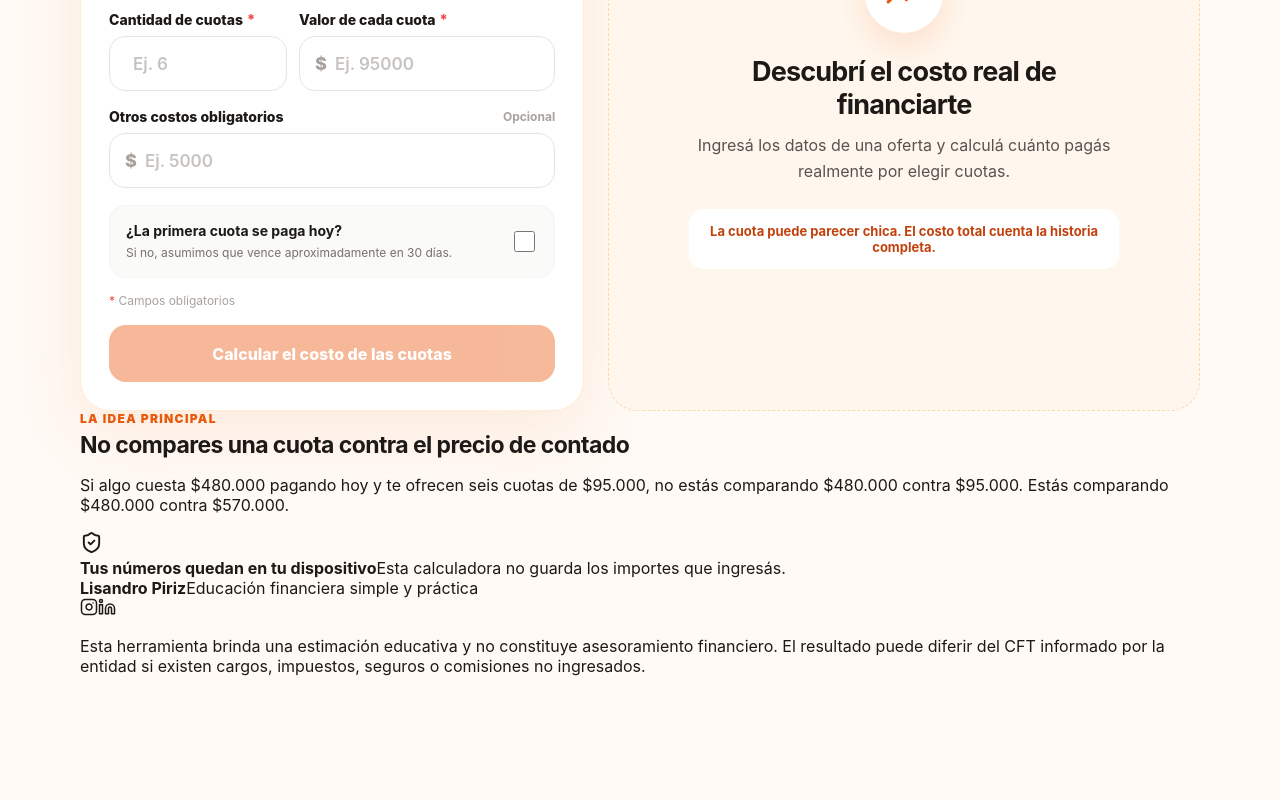
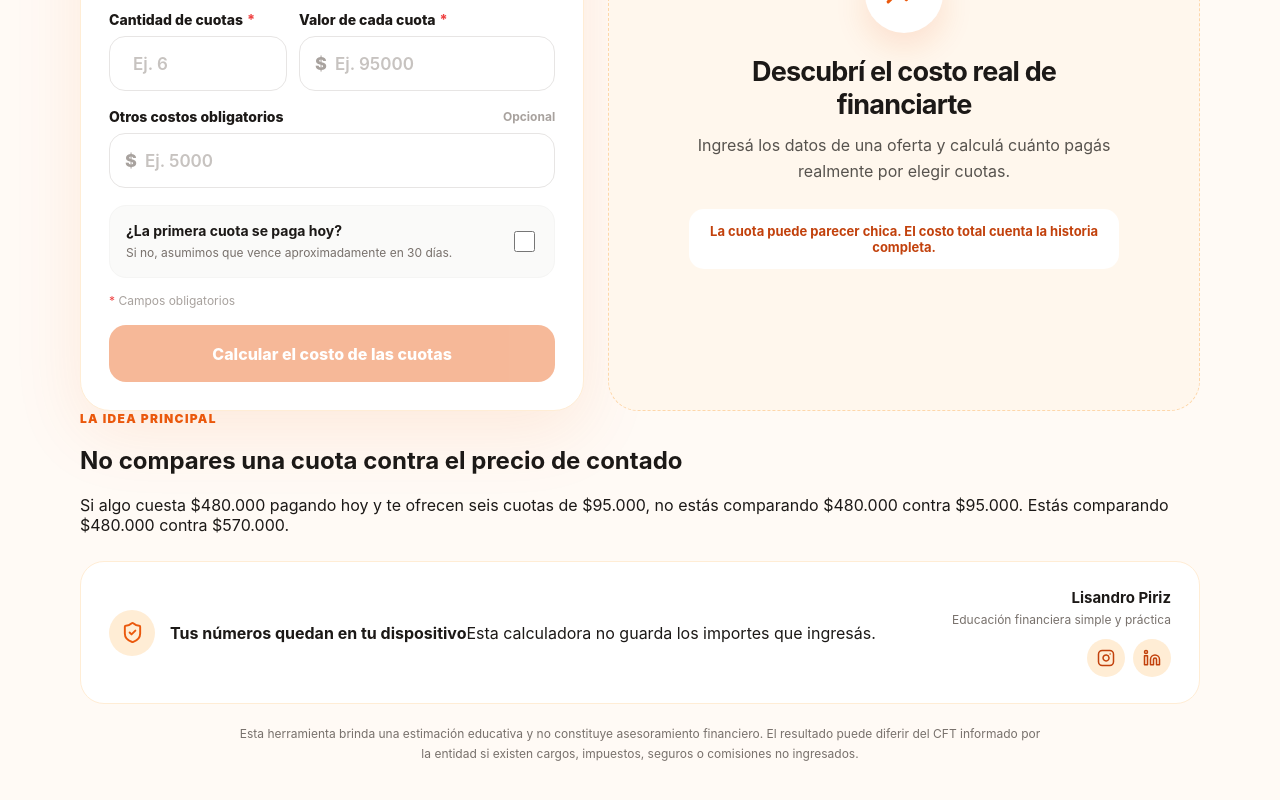
Before and after one commit to pirizlisandrouba-star/calculadora-de-cuotas, a Next.js app: page / in a window 1280 px wide. Shown: the part 592-1392 px from the top of the page. Before the commit the page ends 1326 px from the top, so only its background shows below. Built offline with nearby package versions, Linux system fonts and the light colour scheme.

Commit message:
Update globals.css
v4

```diff
--- a/app/globals.css
+++ b/app/globals.css
@@ -6,567 +6,156 @@
   --orange-500: #f97316;
   --orange-600: #ea580c;
   --orange-700: #c2410c;
-
   --stone-50: #fafaf9;
   --stone-100: #f5f5f4;
   --stone-200: #e7e5e4;
   --stone-400: #a8a29e;
   --stone-500: #78716c;
   --stone-600: #57534e;
-  --stone-800: #292524;
   --stone-900: #1c1917;
   --black: #0c0a09;
   --white: #ffffff;
-
   --green: #34d399;
   --red: #ef4444;
 }
 
-* {
-  box-sizing: border-box;
-}
-
-html {
-  scroll-behavior: smooth;
-}
-
+* { box-sizing: border-box; }
+html { scroll-behavior: smooth; }
 body {
   margin: 0;
   color: var(--stone-900);
   background: #fffaf5;
-  font-family:
-    Inter,
-    ui-sans-serif,
-    system-ui,
-    -apple-system,
-    BlinkMacSystemFont,
-    "Segoe UI",
-    sans-serif;
+  font-family: Inter, ui-sans-serif, system-ui, -apple-system, BlinkMacSystemFont, "Segoe UI", sans-serif;
 }
-
-button,
-input {
-  font: inherit;
-}
-
-button,
-a,
-input {
-  -webkit-tap-highlight-color: transparent;
-}
-
-button {
-  border: 0;
-}
-
-a {
-  color: inherit;
-  text-decoration: none;
-}
+button, input { font: inherit; }
+button, a, input { -webkit-tap-highlight-color: transparent; }
+button { border: 0; }
+a { color: inherit; text-decoration: none; }
 
 .site {
   min-height: 100vh;
   overflow: hidden;
-  background:
-    radial-gradient(
-      circle at 85% 10%,
-      rgba(251, 146, 60, 0.14),
-      transparent 28rem
-    ),
-    #fffaf5;
+  background: radial-gradient(circle at 85% 10%, rgba(251,146,60,.14), transparent 28rem), #fffaf5;
+}
+.container { width: min(1120px, calc(100% - 32px)); margin: 0 auto; padding: 32px 0 42px; }
+.header { display: flex; align-items: center; justify-content: space-between; gap: 20px; margin-bottom: 54px; }
+.brand-pill {
+  display: inline-flex; align-items: center; gap: 8px; padding: 7px 12px;
+  color: var(--orange-700); background: var(--orange-100); border-radius: 999px;
+  font-size: 12px; font-weight: 800; letter-spacing: .08em; text-transform: uppercase;
+}
+.author { margin: 8px 0 0; color: var(--stone-500); font-size: 14px; font-weight: 700; }
+.social-header { display: flex; gap: 9px; }
+.social-link {
+  display: inline-flex; align-items: center; gap: 8px; min-height: 42px; padding: 0 15px;
+  color: var(--orange-700); background: var(--white); border: 1px solid var(--orange-200);
+  border-radius: 999px; box-shadow: 0 5px 16px rgba(234,88,12,.07);
+  font-size: 14px; font-weight: 750; transition: transform 160ms ease, background 160ms ease;
+}
+.social-link:hover { background: var(--orange-50); transform: translateY(-1px); }
+
+.hero { max-width: 790px; margin-bottom: 38px; }
+.hero h1 { margin: 0; font-size: clamp(42px,7vw,72px); line-height: .98; letter-spacing: -.055em; }
+.hero h1 span { color: var(--orange-600); }
+.hero p { max-width: 680px; margin: 22px 0 0; color: var(--stone-600); font-size: clamp(17px,2vw,20px); line-height: 1.6; }
+
+.calculator-grid { display: grid; grid-template-columns: minmax(0,.92fr) minmax(0,1.08fr); gap: 24px; align-items: stretch; }
+.form-card, .result-card { min-width: 0; border-radius: 30px; }
+.form-card { padding: 28px; background: var(--white); border: 1px solid var(--orange-100); box-shadow: 0 22px 70px rgba(234,88,12,.1); }
+.section-heading { display: flex; align-items: center; justify-content: space-between; gap: 16px; margin-bottom: 24px; }
+.eyebrow, .result-eyebrow { margin: 0 0 5px; color: var(--orange-600); font-size: 12px; font-weight: 900; letter-spacing: .11em; text-transform: uppercase; }
+.section-heading h2 { margin: 0; font-size: 23px; letter-spacing: -.025em; }
+.reset-button { padding: 8px 12px; color: var(--stone-500); background: var(--stone-100); border-radius: 999px; cursor: pointer; font-size: 13px; font-weight: 750; }
+.form-fields { display: flex; flex-direction: column; gap: 17px; }
+.field-row { display: grid; grid-template-columns: .82fr 1.18fr; gap: 12px; }
+.field { display: block; min-width: 0; }
+.field-label { display: flex; align-items: center; justify-content: space-between; gap: 8px; margin-bottom: 8px; font-size: 14px; font-weight: 800; }
+.field-label small { color: var(--stone-400); font-size: 12px; font-weight: 650; }
+.required-mark { margin-left: 4px; color: var(--red); }
+.input-wrapper {
+  display: flex; align-items: center; min-height: 55px; padding: 0 15px; background: var(--white);
+  border: 1px solid var(--stone-200); border-radius: 16px; transition: border-color 160ms ease, box-shadow 160ms ease;
+}
+.input-wrapper:focus-within { border-color: var(--orange-500); box-shadow: 0 0 0 4px var(--orange-100); }
+.input-prefix { color: var(--stone-400); font-size: 18px; font-weight: 800; }
+.input-wrapper input { width: 100%; min-width: 0; padding: 14px 8px; color: var(--stone-900); background: transparent; border: 0; outline: 0; font-size: 17px; font-weight: 800; }
+.input-wrapper input::placeholder { color: #c7c3c0; font-weight: 600; }
+.checkbox-card { display: flex; align-items: center; justify-content: space-between; gap: 18px; padding: 16px; background: var(--stone-50); border: 1px solid var(--stone-100); border-radius: 17px; cursor: pointer; }
+.checkbox-card strong, .checkbox-card span { display: block; }
+.checkbox-card strong { margin-bottom: 5px; font-size: 14px; }
+.checkbox-card span { color: var(--stone-500); font-size: 12px; line-height: 1.45; }
+.checkbox-card input { width: 21px; height: 21px; flex: 0 0 auto; accent-color: var(--orange-600); }
+.required-legend { margin: -2px 0 0; color: var(--stone-400); font-size: 12px; }
+.required-legend span { color: var(--red); }
+.calculate-button { min-height: 57px; padding: 0 20px; color: var(--white); background: var(--orange-600); border-radius: 17px; box-shadow: 0 14px 30px rgba(234,88,12,.24); cursor: pointer; font-weight: 850; transition: background 160ms ease, transform 160ms ease, opacity 160ms ease; }
+.calculate-button:hover:not(:disabled) { background: var(--orange-700); transform: translateY(-1px); }
+.calculate-button:disabled { box-shadow: none; cursor: not-allowed; opacity: .42; }
+
+.result-card { min-height: 540px; padding: 30px; }
+.result-card-empty { display: flex; align-items: center; justify-content: center; background: var(--orange-50); border: 1px dashed var(--orange-200); }
+.result-card-active { color: var(--white); background: radial-gradient(circle at top right, rgba(249,115,22,.24), transparent 16rem), var(--black); box-shadow: 0 26px 70px rgba(28,25,23,.24); }
+.empty-result { max-width: 430px; text-align: center; }
+.empty-icon { display: inline-flex; align-items: center; justify-content: center; width: 78px; height: 78px; margin-bottom: 22px; color: var(--orange-600); background: var(--white); border-radius: 50%; box-shadow: 0 13px 32px rgba(234,88,12,.14); }
+.empty-result h2 { margin: 0; font-size: 27px; letter-spacing: -.03em; }
+.empty-result p { margin: 12px 0 0; color: var(--stone-600); line-height: 1.6; }
+.empty-tip { margin-top: 25px; padding: 14px 17px; color: var(--orange-700); background: var(--white); border-radius: 15px; font-size: 13px; font-weight: 750; }
+.result-eyebrow { color: var(--orange-400); margin-bottom: 15px; letter-spacing: .13em; }
+.main-result { padding: 24px; background: rgba(255,255,255,.08); border: 1px solid rgba(255,255,255,.08); border-radius: 23px; }
+.main-result > span { display: block; color: #d6d3d1; font-size: 14px; }
+.main-result > strong { display: block; margin-top: 4px; color: var(--white); font-size: clamp(38px,6vw,56px); line-height: 1.05; letter-spacing: -.045em; overflow-wrap: anywhere; }
+.result-difference { margin: 13px 0 0; font-size: 17px; font-weight: 850; }
+.result-difference.expensive { color: var(--orange-400); }
+.result-difference.favorable { color: var(--green); }
+.metrics-grid { display: grid; grid-template-columns: 1fr 1fr; gap: 12px; margin-top: 13px; }
+.metric { padding: 17px; background: rgba(255,255,255,.08); border-radius: 17px; }
+.metric span, .metric strong { display: block; }
+.metric span { min-height: 34px; color: var(--stone-400); font-size: 12px; line-height: 1.4; }
+.metric strong { margin-top: 6px; font-size: 21px; overflow-wrap: anywhere; }
+.annual-rate { margin-top: 13px; padding: 20px; background: rgba(249,115,22,.11); border: 1px solid rgba(251,146,60,.28); border-radius: 19px; }
+.annual-rate span, .annual-rate strong { display: block; }
+.annual-rate span { color: #fdba74; font-size: 13px; font-weight: 750; }
+.annual-rate strong { margin-top: 3px; color: var(--orange-400); font-size: 38px; overflow-wrap: anywhere; }
+.annual-rate p { margin: 8px 0 0; color: var(--stone-400); font-size: 11px; line-height: 1.5; }
+.human-summary { margin: 15px 0 0; padding: 16px; color: #e7e5e4; background: rgba(255,255,255,.05); border-radius: 15px; font-size: 13px; line-height: 1.55; }
+.human-summary strong { color: var(--white); }
+
+.footer { display: flex; align-items: center; justify-content: space-between; gap: 32px; margin-top: 26px; padding: 26px 28px; background: var(--white); border: 1px solid var(--orange-100); border-radius: 24px; }
+.privacy { display: flex; align-items: center; gap: 15px; min-width: 0; }
+.privacy-icon { display: flex; align-items: center; justify-content: center; width: 46px; height: 46px; flex: 0 0 46px; color: var(--orange-600); background: var(--orange-100); border-radius: 50%; }
+.footer-text { min-width: 0; }
+.footer-text strong, .footer-text span, .footer-brand strong, .footer-brand > span { display: block; }
+.footer-text strong { color: var(--stone-900); font-size: 15px; line-height: 1.4; }
+.footer-text span { margin-top: 5px; color: var(--stone-500); font-size: 13px; line-height: 1.5; }
+.footer-brand { flex: 0 0 auto; text-align: right; }
+.footer-brand strong { color: var(--stone-900); font-size: 15px; }
+.footer-brand > span { margin-top: 5px; color: var(--stone-500); font-size: 12px; }
+.footer-socials { display: flex; justify-content: flex-end; gap: 8px; margin-top: 12px; }
+.footer-socials a { display: flex; align-items: center; justify-content: center; width: 38px; height: 38px; color: var(--orange-700); background: var(--orange-100); border-radius: 50%; transition: background 160ms ease, transform 160ms ease; }
+.footer-socials a:hover { background: var(--orange-200); transform: translateY(-1px); }
+.disclaimer { max-width: 850px; margin: 20px auto 0; padding: 0 20px; color: var(--stone-500); font-size: 12px; line-height: 1.65; text-align: center; }
+
+@media (max-width: 820px) {
+  .calculator-grid { grid-template-columns: 1fr; }
+  .result-card { min-height: 500px; }
 }
 
-.container {
-  width: min(1120px, calc(100% - 32px));
-  margin: 0 auto;
-  padding: 32px 0 42px;
+@media (max-width: 650px) {
+  .container { width: min(100% - 22px,1120px); padding-top: 19px; }
+  .header { margin-bottom: 38px; }
+  .social-link { width: 41px; padding: 0; justify-content: center; }
+  .social-link span { display: none; }
+  .hero h1 { font-size: 43px; }
+  .hero p { font-size: 16px; }
+  .form-card, .result-card { padding: 20px; border-radius: 23px; }
+  .field-row { grid-template-columns: 1fr; }
+  .main-result > strong { font-size: 39px; }
+  .annual-rate strong { font-size: 33px; }
+  .footer { align-items: flex-start; flex-direction: column; gap: 24px; padding: 22px; }
+  .footer-brand { width: 100%; padding-top: 20px; border-top: 1px solid var(--stone-100); text-align: left; }
+  .footer-socials { justify-content: flex-start; }
+  .disclaimer { padding: 0 8px; }
 }
 
-.header {
-  display: flex;
-  align-items: center;
-  justify-content: space-between;
-  gap: 20px;
-  margin-bottom: 54px;
+@media (max-width: 390px) {
+  .metrics-grid { grid-template-columns: 1fr; }
 }
-
-.brand-pill {
-  display: inline-flex;
-  align-items: center;
-  gap: 8px;
-  padding: 7px 12px;
-  color: var(--orange-700);
-  background: var(--orange-100);
-  border-radius: 999px;
-  font-size: 12px;
-  font-weight: 800;
-  letter-spacing: 0.08em;
-  text-transform: uppercase;
-}
-
-.author {
-  margin: 8px 0 0;
-  color: var(--stone-500);
-  font-size: 14px;
-  font-weight: 700;
-}
-
-.social-header {
-  display: flex;
-  gap: 9px;
-}
-
-.social-link {
-  display: inline-flex;
-  align-items: center;
-  gap: 8px;
-  min-height: 42px;
-  padding: 0 15px;
-  color: var(--orange-700);
-  background: var(--white);
-  border: 1px solid var(--orange-200);
-  border-radius: 999px;
-  box-shadow: 0 5px 16px rgba(234, 88, 12, 0.07);
-  font-size: 14px;
-  font-weight: 750;
-  transition:
-    transform 160ms ease,
-    background 160ms ease;
-}
-
-.social-link:hover {
-  background: var(--orange-50);
-  transform: translateY(-1px);
-}
-
-.hero {
-  max-width: 790px;
-  margin-bottom: 38px;
-}
-
-.hero h1 {
-  margin: 0;
-  font-size: clamp(42px, 7vw, 72px);
-  line-height: 0.98;
-  letter-spacing: -0.055em;
-}
-
-.hero h1 span {
-  color: var(--orange-600);
-}
-
-.hero p {
-  max-width: 680px;
-  margin: 22px 0 0;
-  color: var(--stone-600);
-  font-size: clamp(17px, 2vw, 20px);
-  line-height: 1.6;
-}
-
-.calculator-grid {
-  display: grid;
-  grid-template-columns: minmax(0, 0.92fr) minmax(0, 1.08fr);
-  gap: 24px;
-  align-items: stretch;
-}
-
-.form-card,
-.result-card {
-  min-width: 0;
-  border-radius: 30px;
-}
-
-.form-card {
-  padding: 28px;
-  background: var(--white);
-  border: 1px solid var(--orange-100);
-  box-shadow: 0 22px 70px rgba(234, 88, 12, 0.1);
-}
-
-.section-heading {
-  display: flex;
-  align-items: center;
-  justify-content: space-between;
-  gap: 16px;
-  margin-bottom: 24px;
-}
-
-.eyebrow {
-  margin: 0 0 5px;
-  color: var(--orange-600);
-  font-size: 12px;
-  font-weight: 900;
-  letter-spacing: 0.11em;
-  text-transform: uppercase;
-}
-
-.section-heading h2,
-.explanation h2 {
-  margin: 0;
-  font-size: 23px;
-  letter-spacing: -0.025em;
-}
-
-.reset-button {
-  padding: 8px 12px;
-  color: var(--stone-500);
-  background: var(--stone-100);
-  border-radius: 999px;
-  cursor: pointer;
-  font-size: 13px;
-  font-weight: 750;
-}
-
-.form-fields {
-  display: flex;
-  flex-direction: column;
-  gap: 17px;
-}
-
-.field-row {
-  display: grid;
-  grid-template-columns: 0.82fr 1.18fr;
-  gap: 12px;
-}
-
-.field {
-  display: block;
-  min-width: 0;
-}
-
-.field-label {
-  display: flex;
-  align-items: center;
-  justify-content: space-between;
-  gap: 8px;
-  margin-bottom: 8px;
-  font-size: 14px;
-  font-weight: 800;
-}
-
-.field-label small {
-  color: var(--stone-400);
-  font-size: 12px;
-  font-weight: 650;
-}
-
-.required-mark {
-  margin-left: 4px;
-  color: var(--red);
-}
-
-.input-wrapper {
-  display: flex;
-  align-items: center;
-  min-height: 55px;
-  padding: 0 15px;
-  background: var(--white);
-  border: 1px solid var(--stone-200);
-  border-radius: 16px;
-  transition:
-    border-color 160ms ease,
-    box-shadow 160ms ease;
-}
-
-.input-wrapper:focus-within {
-  border-color: var(--orange-500);
-  box-shadow: 0 0 0 4px var(--orange-100);
-}
-
-.input-prefix {
-  color: var(--stone-400);
-  font-size: 18px;
-  font-weight: 800;
-}
-
-.input-wrapper input {
-  width: 100%;
-  min-width: 0;
-  padding: 14px 8px;
-  color: var(--stone-900);
-  background: transparent;
-  border: 0;
-  outline: 0;
-  font-size: 17px;
-  font-weight: 800;
-}
-
-.input-wrapper input::placeholder {
-  color: #c7c3c0;
-  font-weight: 600;
-}
-
-.checkbox-card {
-  display: flex;
-  align-items: center;
-  justify-content: space-between;
-  gap: 18px;
-  padding: 16px;
-  background: var(--stone-50);
-  border: 1px solid var(--stone-100);
-  border-radius: 17px;
-  cursor: pointer;
-}
-
-.checkbox-card strong,
-.checkbox-card span {
-  display: block;
-}
-
-.checkbox-card strong {
-  margin-bottom: 5px;
-  font-size: 14px;
-}
-
-.checkbox-card span {
-  color: var(--stone-500);
-  font-size: 12px;
-  line-height: 1.45;
-}
-
-.checkbox-card input {
-  width: 21px;
-  height: 21px;
-  flex: 0 0 auto;
-  accent-color: var(--orange-600);
-}
-
-.required-legend {
-  margin: -2px 0 0;
-  color: var(--stone-400);
-  font-size: 12px;
-}
-
-.required-legend span {
-  color: var(--red);
-}
-
-.calculate-button {
-  min-height: 57px;
-  padding: 0 20px;
-  color: var(--white);
-  background: var(--orange-600);
-  border-radius: 17px;
-  box-shadow: 0 14px 30px rgba(234, 88, 12, 0.24);
-  cursor: pointer;
-  font-weight: 850;
-  transition:
-    background 160ms ease,
-    transform 160ms ease,
-    opacity 160ms ease;
-}
-
-.calculate-button:hover:not(:disabled) {
-  background: var(--orange-700);
-  transform: translateY(-1px);
-}
-
-.calculate-button:disabled {
-  box-shadow: none;
-  cursor: not-allowed;
-  opacity: 0.42;
-}
-
-.result-card {
-  min-height: 590px;
-  padding: 30px;
-}
-
-.result-card-empty {
-  display: flex;
-  align-items: center;
-  justify-content: center;
-  background: var(--orange-50);
-  border: 1px dashed var(--orange-200);
-}
-
-.result-card-active {
-  color: var(--white);
-  background:
-    radial-gradient(
-      circle at top right,
-      rgba(249, 115, 22, 0.24),
-      transparent 16rem
-    ),
-    var(--black);
-  box-shadow: 0 26px 70px rgba(28, 25, 23, 0.24);
-}
-
-.empty-result {
-  max-width: 430px;
-  text-align: center;
-}
-
-.empty-icon {
-  display: inline-flex;
-  align-items: center;
-  justify-content: center;
-  width: 78px;
-  height: 78px;
-  margin-bottom: 22px;
-  color: var(--orange-600);
-  background: var(--white);
-  border-radius: 50%;
-  box-shadow: 0 13px 32px rgba(234, 88, 12, 0.14);
-}
-
-.empty-result h2 {
-  margin: 0;
-  font-size: 27px;
-  letter-spacing: -0.03em;
-}
-
-.empty-result p {
-  margin: 12px 0 0;
-  color: var(--stone-600);
-  line-height: 1.6;
-}
-
-.empty-tip {
-  margin-top: 25px;
-  padding: 14px 17px;
-  color: var(--orange-700);
-  background: var(--white);
-  border-radius: 15px;
-  font-size: 13px;
-  font-weight: 750;
-}
-
-.result-eyebrow {
-  margin: 0 0 15px;
-  color: var(--orange-400);
-  font-size: 12px;
-  font-weight: 900;
-  letter-spacing: 0.13em;
-  text-transform: uppercase;
-}
-
-.main-result {
-  padding: 22px;
-  background: rgba(255, 255, 255, 0.08);
-  border: 1px solid rgba(255, 255, 255, 0.08);
-  border-radius: 23px;
-}
-
-.main-result > span {
-  display: block;
-  color: #d6d3d1;
-  font-size: 14px;
-}
-
-.main-result > strong {
-  display: block;
-  margin-top: 3px;
-  color: var(--white);
-  font-size: clamp(35px, 6vw, 51px);
-  line-height: 1.05;
-  letter-spacing: -0.045em;
-  overflow-wrap: anywhere;
-}
-
-.result-difference {
-  margin: 13px 0 0;
-  font-size: 17px;
-  font-weight: 850;
-}
-
-.result-difference.expensive {
-  color: var(--orange-400);
-}
-
-.result-difference.favorable {
-  color: var(--green);
-}
-
-.metrics-grid {
-  display: grid;
-  grid-template-columns: 1fr 1fr;
-  gap: 12px;
-  margin-top: 13px;
-}
-
-.metric {
-  padding: 17px;
-  background: rgba(255, 255, 255, 0.08);
-  border-radius: 17px;
-}
-
-.metric span,
-.metric strong {
-  display: block;
-}
-
-.metric span {
-  min-height: 34px;
-  color: var(--stone-400);
-  font-size: 12px;
-  line-height: 1.4;
-}
-
-.metric strong {
-  margin-top: 6px;
-  font-size: 21px;
-  overflow-wrap: anywhere;
-}
-
-.annual-rate {
-  margin-top: 13px;
-  padding: 20px;
-  background: rgba(249, 115, 22, 0.11);
-  border: 1px solid rgba(251, 146, 60, 0.28);
-  border-radius: 19px;
-}
-
-.annual-rate span,
-.annual-rate strong {
-  display: block;
-}
-
-.annual-rate span {
-  color: #fdba74;
-  font-size: 13px;
-  font-weight: 750;
-}
-
-.annual-rate strong {
-  margin-top: 3px;
-  color: var(--orange-400);
-  font-size: 38px;
-  overflow-wrap: anywhere;
-}
-
-.annual-rate p {
-  margin: 8px 0 0;
-  color: var(--stone-400);
-  font-size: 11px;
-  line-height: 1.5;
-}
-
-.human-summary {
-  margin: 15px 0;
-  padding: 14px 16px;
-  color: #e7e5e4;
-  background: rgba(255, 255, 255, 0.05);
-  border-radius: 15px;
-  font-size: 13px;
-  line-height: 1.55;
-}
-
-.human-summary strong {
-  color: var(--white);
-}
-
-.comparison-toggle {
-  display: flex;
-  align-items: center;
-  justify-content: space-between;
-  width: 100%;
-  min-height: 50px;
-  padding: 0 16px;
-  color: var(--white);
-  background: rgba(255, 255, 255, 0.08);
-  border-radius: 15px;
-  cursor: pointer;
-  font-size: 13px;
-  font-weight: 800;
-}
```
